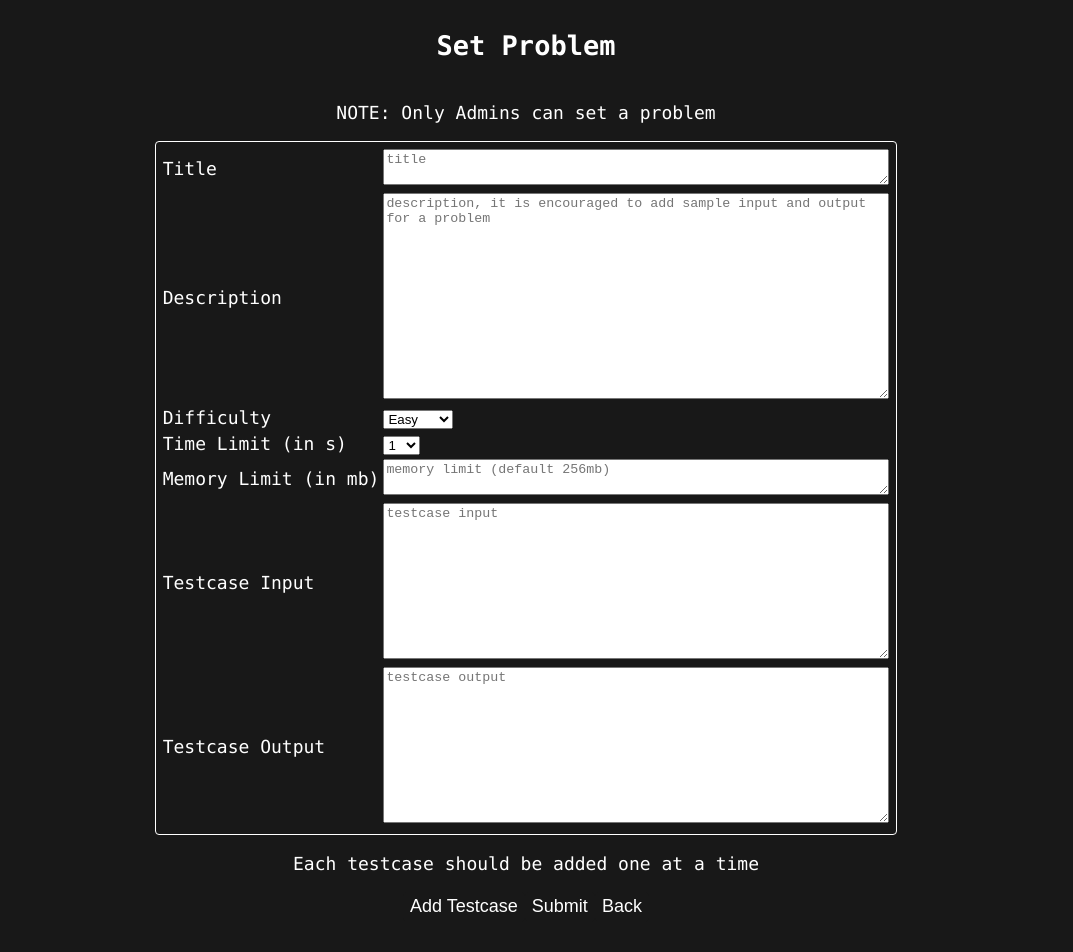
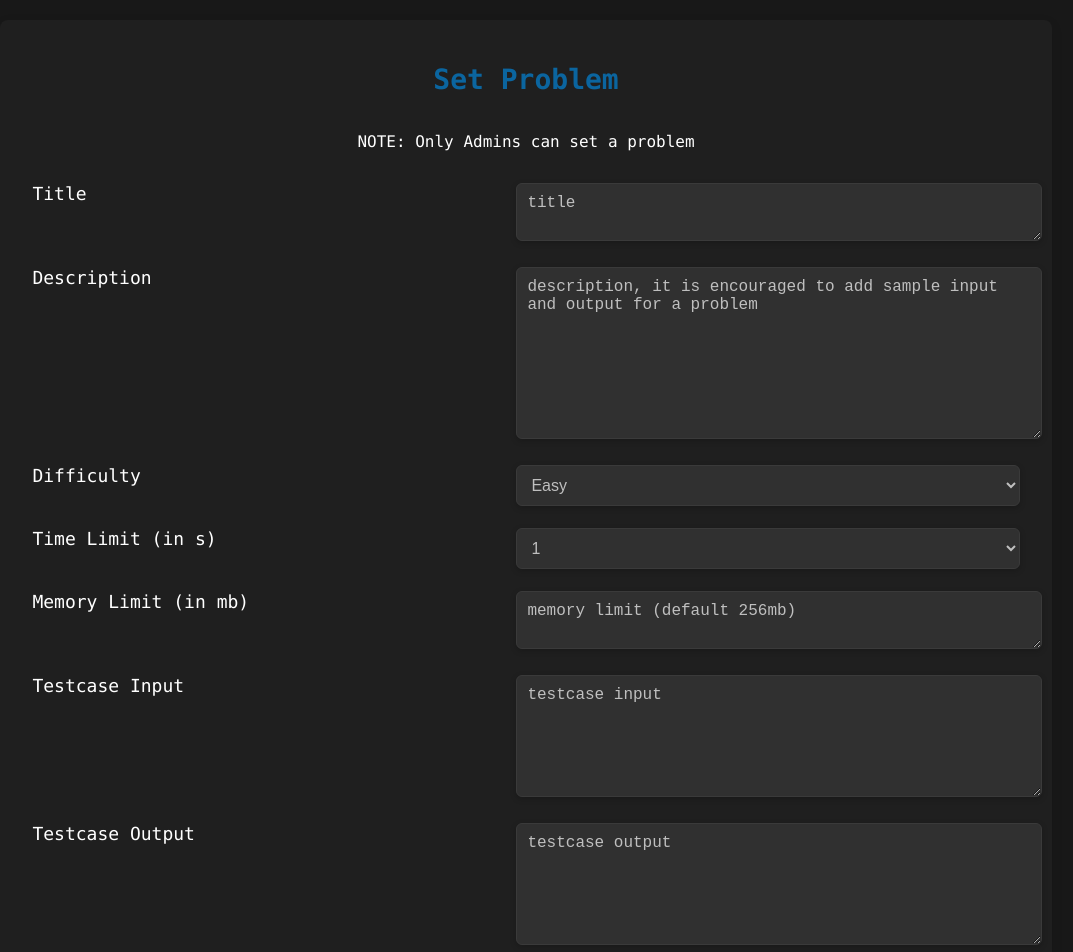
Before and after one commit to vanshjangir/hardcode, a React (Vite) app in the folder client/: page /setproblem in a window 1280 px wide. Shown: the top 952 px of the page, without its empty margins (114-1187 px from the left). Built offline with nearby package versions, Linux system fonts and the light colour scheme.

Commit message:
nice looking frontend

```diff
--- a/client/package.json
+++ b/client/package.json
@@ -10,7 +10,9 @@
     "preview": "vite preview"
   },
   "dependencies": {
+    "@monaco-editor/react": "^4.6.0",
     "dotenv": "^16.4.5",
+    "monaco-editor": "^0.51.0",
     "react": "^18.2.0",
     "react-dom": "^18.2.0",
     "react-router-dom": "^6.15.0"
--- a/client/src/components/Home.jsx
+++ b/client/src/components/Home.jsx
@@ -100,6 +100,7 @@ const Home = () => {
           <>
             &nbsp;
             <button id='submissionsbutton' onClick={()=> nav(`/submissions/:${username}`)}>Submissions</button>
+            &nbsp;
             <button id='logoutbutton' onClick={logout}>logout</button>
           </>
         ):(
--- a/client/src/components/style/home.css
+++ b/client/src/components/style/home.css
@@ -1,102 +1,170 @@
-:root{
-    --page-width: 60%;
+:root {
+    --page-width: 70%;
+    --primary-color: #0b659f;
+    --background-dark: #1f1f1f;
+    --background-light: #2d2d2d;
+    --button-bg: #0b659f;
+    --button-hover: #1f1f1f;
 }
 
-#homepage{
+body {
+    background-color: #181818;
+    color: #ffffff;
+    font-family: 'Roboto', sans-serif;
+}
+
+#homepage {
     display: flex;
     flex-direction: column;
     align-items: center;
+    padding: 20px;
 }
 
-#navbar{
+#navbar {
     display: flex;
-    width: var(--page-width);
     justify-content: space-between;
     align-items: center;
-    border-bottom: 1px solid white;
+    width: var(--page-width);
+    padding: 10px;
 }
-#navbar-buttons{
+
+#navbar-title h1 {
+    color: var(--primary-color);
+    font-family: 'Courier New', Courier, monospace;
+    font-size: 28px;
+    margin: 0;
+}
+
+#navbar-buttons {
     display: flex;
+    gap: 15px;
 }
-#navbar-title{
+
+#navbar-buttons button {
+    background-color: var(--button-bg);
+    color: #fff;
+    border: none;
+    padding: 10px 15px;
+    border-radius: 5px;
+    font-size: 16px;
+    cursor: pointer;
+    transition: background-color 0.3s ease;
+}
+
+#navbar-buttons button:hover {
+    background-color: var(--button-hover);
+}
+
+#contest {
+    width: var(--page-width);
     display: flex;
-    width: 100%;
+    margin-top: 20px;
 }
-#problem-content{
+
+#contest button {
+    background-color: var(--button-bg);
+    color: #fff;
+    border: none;
+    border-radius: 5px;
+    font-size: 18px;
+    cursor: pointer;
+    transition: background-color 0.3s ease;
+}
+
+#contest button:hover {
+    background-color: var(--button-hover);
+}
+
+#problem-content {
     display: flex;
     flex-direction: column;
-    align-items: center;
-    width: 60%;
-}
-#pagebutton{
     width: var(--page-width);
-    align-items: left;
-}
-#contest{
-    width: var(--page-width);
-    align-items: left;
+    margin-top: 30px;
 }
 
-.rightaligned{
-    text-align: right;
+#problemrow {
+    display: flex;
+    justify-content: space-between;
+    align-items: center;
+    padding: 15px 20px;
+    background-color: var(--background-dark);
+    border-radius: 8px;
+    margin-bottom: 10px;
+    transition: background-color 0.3s ease;
 }
 
-#problemrow{
-    display: flex;
-    justify-content: space-between;
-    width: 100%;
-    font-size: 20px;
+#problemrow:hover {
+    background-color: var(--background-light);
 }
 
-#problemtitle:hover{
+#problemtitle {
+    cursor: pointer;
+    font-size: 18px;
+    color: #ffffff;
+}
+
+#problemtitle:hover {
     text-decoration: underline;
 }
 
-.rownum0{
-    background-color: #202020;
+.easy {
+    color: #00b8a3;
+    font-weight: bold;
 }
 
-#profile{
-    padding: 4px;
-    border: 0px solid #181818;
-    border-radius: 4px;
-    font-family: 'Courier New', Courier, monospace;
+.medium {
+    color: #ffc01e;
     font-weight: bold;
-    border: 1px solid #181818;
 }
 
-#profile:hover{
-    border: 1px solid white;
+.hard {
+    color: #ff375f;
+    font-weight: bold;
 }
 
-table{
-    padding: 4px;
-    border: 1px solid white;
-    border-radius: 4px;
+#profile-cont {
+    display: flex;
+    align-items: center;
+    gap: 10px;
 }
 
-#hardcode-logo{
-    color: #0b659f;
-}
-#profile-logo{
-    height: 30px;
-}
-#profile-cont{
-    display: flex;
-    align-items: center;
-}
-.easy{
-    color: #00b8a3;
-}
-.hard{
-    color: #ff375f;
-}
-.medium{
-    color: #ffc01e;
+#profile-logo {
+    height: 40px;
+    border-radius: 50%;
 }
 
-@media screen and (max-width: 600px){
-    :root{
-        --page-width: 100%;
+#profile {
+    background-color: #0b659f;
+    color: #fff;
+    border: none;
+    padding: 10px 15px;
+    border-radius: 5px;
+    font-size: 16px;
+    cursor: pointer;
+    transition: background-color 0.3s ease;
+}
+
+#profile:hover {
+    background-color: #1f1f1f;
+}
+
+@media screen and (max-width: 800px) {
+    :root {
+        --page-width: 95%;
+    }
+
+    #navbar {
+        flex-direction: column;
+        gap: 10px;
+    }
+
+    #contest {
+        flex-direction: column;
+        align-items: center;
+        gap: 10px;
+    }
+
+    #problem-content {
+        width: 100%;
     }
 }
--- a/client/src/components/style/problempage.css
+++ b/client/src/components/style/problempage.css
@@ -1,67 +1,146 @@
-#problempage{
-    display: flex;
-    justify-content: space-evenly;
-    align-items: left;
-}
-#problempage > *{
-    width: 100%;
-}
-#textarea{
-    height: 400px;
-    width: 50vw;
-    background-color: #202020;
-    color: white;
-    border: 2px solid #121212;
-    border-radius: 4px;
-    font-family: 'Courier New', Courier, monospace;
-    font-size: 16px;
-    padding-top: 4px;
-    padding-left: 4px;
+:root {
+    --probelm-page-width: 99%;
+    --bg-dark: #1f1f1f;
+    --bg-light: #2a2a2a;
+    --bg-editor: #202020;
+    --primary-color: #0b659f;
+    --success-color: #00b8a3;
+    --error-color: #ff375f;
+    --pending-color: #ffc01e;
 }
 
-#statusbox{
+#problempage {
     display: flex;
-    border: 2px solid #121212;
-    border-radius: 4px;
-    height: 265px;
-    width: 50vw;
-    overflow-y: auto;
-    overflow-x: scroll;
-    font-size: 14px;
-}
-#submitstatus{
-    display: flex;
-    justify-content: space-around;
-    align-items: center;
-    margin-bottom: 4px;
+    justify-content: space-between;
+    align-items: stretch;
+    width: var(--problem-page-width);
+    margin: 20px auto;
+    gap: 20px;
+    height: 95vh;
 }
 
-#statusbox >* {
-    width: 100%;
-    text-align: left;
-    padding-left: 8px;
+#left, #right {
+    background-color: var(--bg-dark);
+    padding: 20px;
+    border-radius: 8px;
+    box-shadow: 0 4px 12px rgba(0, 0, 0, 0.1);
+    display: flex;
+    flex-direction: column;
+    overflow-y: auto; /* Enable scrolling */
 }
 
-#problemdescription{
-    font-family: 'Courier New', Courier, monospace;
+#left {
+    width: 45%;
+    color: white;
 }
 
-.problemheader{
-    font-weight: bold;
+#left h1 {
+    color: var(--primary-color);
+    font-size: 28px;
+    margin-bottom: 20px;
 }
 
-p{
-    white-space-collapse: preserve-breaks;
+.problemheader {
+    font-size: 18px;
+    font-weight: bold;
+    margin-top: 20px;
+    color: var(--primary-color);
 }
 
-#submitbutton{
-    border: 1px solid white;
+#problemdescription, #probleminput, #problemoutput {
+    background-color: var(--bg-light);
+    padding: 15px;
+    border-radius: 8px;
+    margin-top: 10px;
 }
 
-#left{
-    background-color: #202020;
+#right {
+    width: 50%;
+}
+
+#submitstatus {
+    display: flex;
+    justify-content: left;
+    align-items: center;
+    margin-bottom: 10px;
+    margin-top: 10px;
+}
+
+#submitstatus > *{
     margin-right: 10px;
-    padding: 4px 4px 4px 4px;
-    border: 2px solid #121212;
-    border-radius: 4px;
 }
+
+#submitbutton {
+    background-color: var(--primary-color);
+    color: white;
+    padding: 10px 20px;
+    border: none;
+    border-radius: 6px;
+    font-size: 16px;
+    cursor: pointer;
+    transition: background-color 0.3s ease;
+}
+
+#submitbutton:hover {
+    background-color: #0a507d;
+}
+
+#statusbox {
+    display: flex;
+    flex-direction: column;
+    gap: 15px;
+    background-color: var(--bg-editor);
+    border: 1px solid #121212;
+    border-radius: 8px;
+    padding: 20px;
+    height: 270px;
+    overflow-y: auto;
+    color: white;
+    font-size: 14px;
+    line-height: 1.5;
+}
+
+#statusbox div {
+    padding: 10px;
+    word-break: break-word;
+}
+
+#submitstatus p {
+    font-size: 18px;
+    margin: 0;
+}
+
+p {
+    white-space: pre-wrap;
+}
+
+#statusbox p {
+    margin: 0;
+}
+
+.success {
+    color: var(--success-color);
+}
+
+.error {
+    color: var(--error-color);
+}
+
+.pending {
+    color: var(--pending-color);
+}
+
+@media screen and (max-width: 800px) {
+    #problempage {
+        flex-direction: column;
+        width: 95%;
+    }
+
+    #left, #right {
+        width: 100%;
+    }
+
+    #textarea {
+        width: 100%;
+    }
+}
--- a/client/src/components/style/setproblem.css
+++ b/client/src/components/style/setproblem.css
@@ -1,18 +1,105 @@
-#setproblem{
+:root {
+    --setp-page-width: 80%;
+    --bg-dark: #1f1f1f;
+    --bg-light: #2a2a2a;
+    --bg-editor: #202020;
+    --primary-color: #0b659f;
+    --success-color: #00b8a3;
+    --error-color: #ff375f;
+    --pending-color: #ffc01e;
+    --input-bg: #303030;
+    --input-border: #3a3a3a;
+}
+
+#setproblem {
     display: flex;
     flex-direction: column;
+    align-items: center;
+    width: var(--setp-page-width);
+    margin: 20px auto;
+    background-color: var(--bg-dark);
+    padding: 20px;
+    border-radius: 8px;
+    box-shadow: 0 4px 12px rgba(0, 0, 0, 0.1);
+}
+
+#setproblem h2 {
+    color: var(--primary-color);
+    font-size: 28px;
+    margin-bottom: 20px;
+}
+
+#setproblem p {
+    color: white;
+    margin-bottom: 20px;
+    font-size: 16px;
+}
+
+table {
     width: 100%;
-    align-items: center;
+    color: white;
+    margin-bottom: 20px;
 }
-textarea{
-    width: 500px;
+
+td {
+    padding: 10px;
+    vertical-align: top;
 }
-#description-area{
-    height: 200px;
+
+textarea, select {
+    width: 100%;
+    background-color: var(--input-bg);
+    color: white;
+    border: 1px solid var(--input-border);
+    padding: 10px;
+    border-radius: 6px;
+    font-size: 16px;
+    box-shadow: 0 2px 6px rgba(0, 0, 0, 0.2);
 }
-.io{
+
+textarea::placeholder, select {
+    color: #bfbfbf;
+}
+
+#description-area {
+    height: 150px;
+}
+
+.testcase {
     height: 100px;
 }
-.testcase{
-    height: 150px;
+
+#actionbuttons {
+    display: flex;
+    gap: 10px;
+    margin-top: 20px;
 }
+
+button {
+    background-color: var(--primary-color);
+    color: white;
+    padding: 10px 20px;
+    border: none;
+    border-radius: 6px;
+    font-size: 16px;
+    cursor: pointer;
+    transition: background-color 0.3s ease;
+}
+
+button:hover {
+    background-color: #0a507d;
+}
+
+#result {
+    color: var(--success-color);
+    margin-top: 10px;
+    font-size: 18px;
+}
+
+button[type="button"]:last-child {
+    background-color: var(--error-color);
+}
+
+button[type="button"]:last-child:hover {
+    background-color: #b02e4a;
+}
--- a/client/src/index.css
+++ b/client/src/index.css
@@ -11,14 +11,16 @@ a{
 }
 
 button{
-    color: white;
-    height: 30px;
-    background-color: #181818;
-    border-radius: 4px;
-    border: 1px solid #181818;
-    font-size: 18px;
+    background-color: #0b659f;
+    color: #fff;
+    border: none;
+    padding: 10px 15px;
+    border-radius: 5px;
+    font-size: 16px;
+    cursor: pointer;
+    transition: background-color 0.3s ease;
 }
 
 button:hover{
-    border: 1px solid white;
+    background-color: #1f1f1f;
 }
```
Also changed, not shown: client/src/components/Problem.jsx (+12 -5 lines), 2 other files (tests, documents, lock files or other folders).
